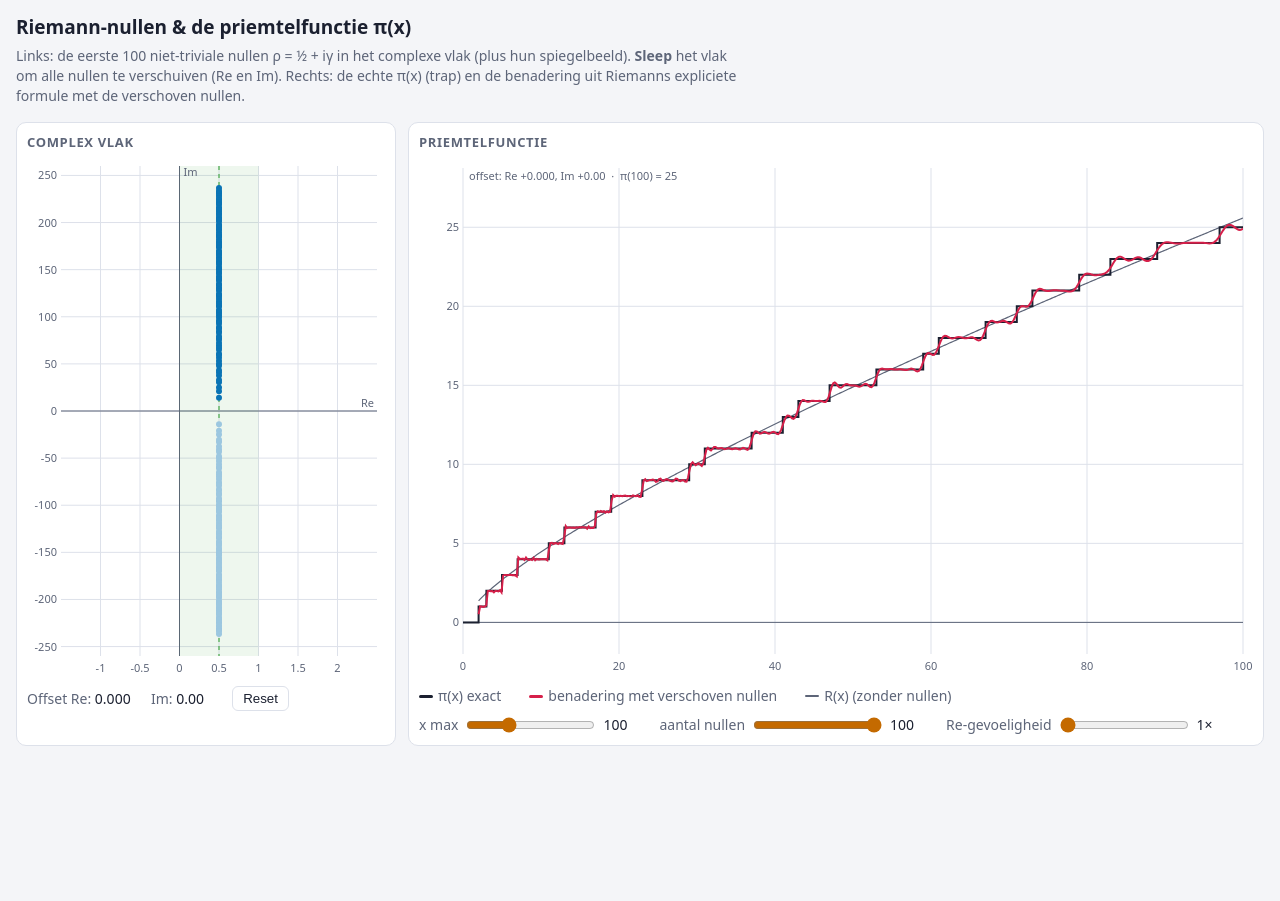
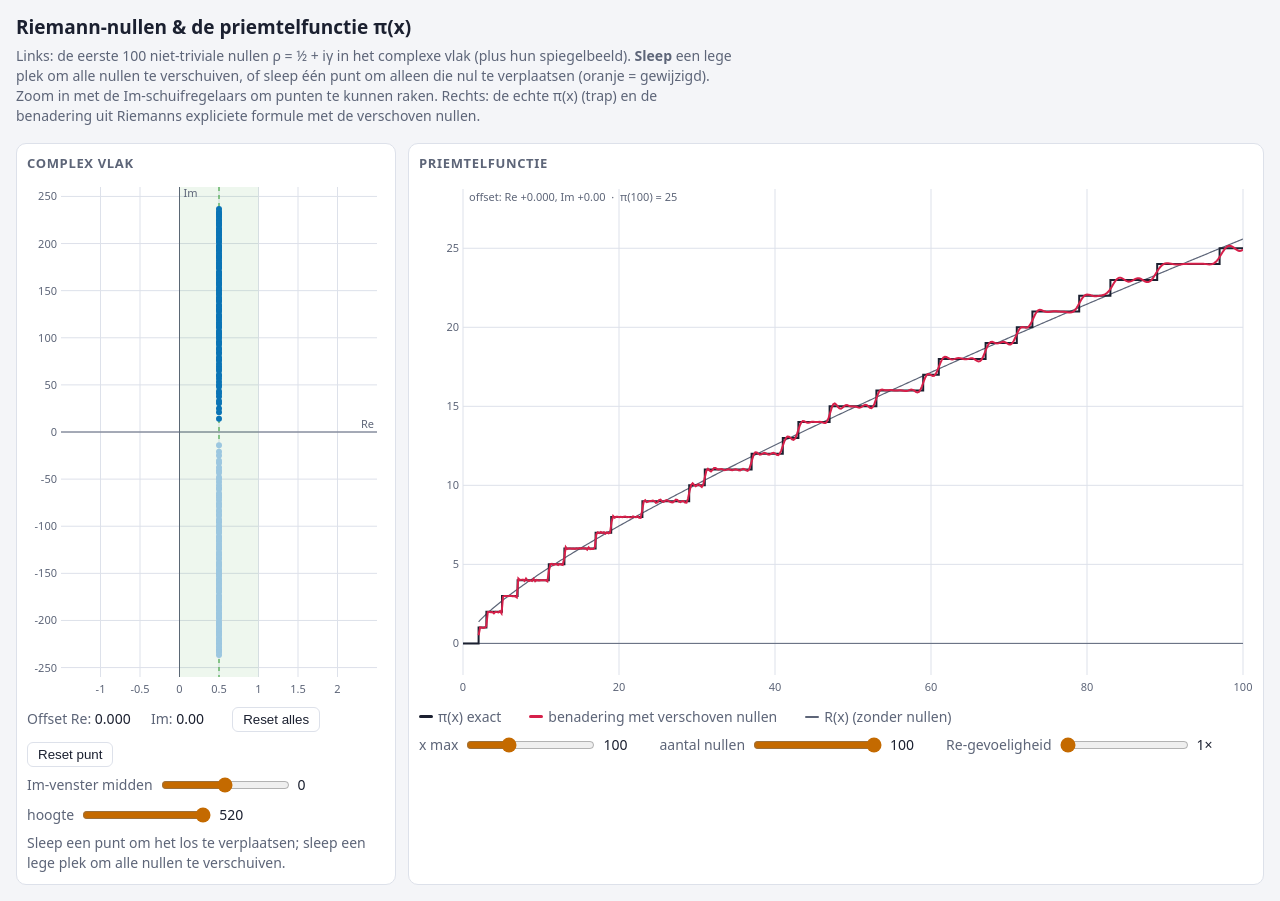
Before and after one commit to fractalshot/riemann, a plain HTML site: page index.html in a window 1280 px wide. Before the commit the page ends 800 px from the top, so only its background shows below. Drawn offline with Linux system fonts and the light colour scheme.

Commit message:
Maak individuele nullen versleepbaar en voeg Im-zoomvenster toe
Co-Authored-By: Claude Sonnet 5.5 <noreply@anthropic.com>
Claude-Session: https://claude.ai/code/session_01Y4Uo97iSLXjHXZPj6Qv7dR

```diff
--- a/index.html
+++ b/index.html
@@ -32,7 +32,7 @@ button:hover{border-color:var(--acc)}
 <body>
 <header>
 <h1>Riemann-nullen &amp; de priemtelfunctie π(x)</h1>
-<p>Links: de eerste 100 niet-triviale nullen ρ = ½ + iγ in het complexe vlak (plus hun spiegelbeeld). <b>Sleep</b> het vlak om alle nullen te verschuiven (Re en Im). Rechts: de echte π(x) (trap) en de benadering uit Riemanns expliciete formule met de verschoven nullen.</p>
+<p>Links: de eerste 100 niet-triviale nullen ρ = ½ + iγ in het complexe vlak (plus hun spiegelbeeld). <b>Sleep</b> een lege plek om alle nullen te verschuiven, of sleep één punt om alleen die nul te verplaatsen (oranje = gewijzigd). Zoom in met de Im-schuifregelaars om punten te kunnen raken. Rechts: de echte π(x) (trap) en de benadering uit Riemanns expliciete formule met de verschoven nullen.</p>
 </header>
 <main>
 <section class="card">
@@ -41,8 +41,12 @@ button:hover{border-color:var(--acc)}
 <div class="row">
 <span>Offset Re: <span class="val" id="oRe">0.000</span></span>
 <span>Im: <span class="val" id="oIm">0.00</span></span>
-<button id="reset">Reset</button>
+<button id="reset">Reset alles</button>
+<button id="resetSel">Reset punt</button>
 </div>
+<div class="row"><label>Im-venster midden <input type="range" id="vc" min="-250" max="250" value="0" step="1"><span class="val" id="vcV">0</span></label>
+<label>hoogte <input type="range" id="vs" min="20" max="520" value="520" step="1"><span class="val" id="vsV">520</span></label></div>
+<div class="row" id="selInfo" style="font-variant-numeric:tabular-nums"></div>
 </section>
 <section class="card">
 <h2>Priemtelfunctie</h2>
@@ -154,39 +158,61 @@ function piApprox(x,zeros){
 // exacte π(x)
 function sieve(N){const a=new Uint8Array(N+1).fill(1);a[0]=a[1]=0;for(let i=2;i*i<=N;i++)if(a[i])for(let j=i*i;j<=N;j+=i)a[j]=0;return a}
 const PR=sieve(400);
-const state={dRe:0,dIm:0,xmax:100,nz:100,sens:1};
+const state={dRe:0,dIm:0,xmax:100,nz:100,sens:1,vc:0,vs:520,sel:-1,pr:new Float64Array(100),pim:new Float64Array(100)};
 const css=n=>getComputedStyle(document.documentElement).getPropertyValue(n).trim();
 function fit(c){const r=c.getBoundingClientRect(),d=devicePixelRatio||1;c.width=Math.round(r.width*d);c.height=Math.round(r.height*d);const g=c.getContext('2d');g.setTransform(d,0,0,d,0,0);return [g,r.width,r.height]}
 // ---- vlak ----
 const plane=document.getElementById('plane');
-const RE0=-1.5,RE1=2.5,IM=260;
+const RE0=-1.5,RE1=2.5;
+let hits=[];
+function geo(){
+  const r=plane.getBoundingClientRect();
+  const L=34,B=22,T=8,R=8,pw=r.width-L-R,ph=r.height-T-B;
+  const lo=state.vc-state.vs/2;
+  return {w:r.width,h:r.height,L,B,T,R,pw,ph,
+    X:re=>L+(re-RE0)/(RE1-RE0)*pw, Y:im=>T+(1-(im-lo)/state.vs)*ph,
+    ureX:px=>px/pw*(RE1-RE0), uimY:px=>-px/ph*state.vs};
+}
+function niceStep(span){const r=span/8,p=Math.pow(10,Math.floor(Math.log10(r))),m=r/p;return (m<1.5?1:m<3.5?2:m<7.5?5:10)*p}
+function pointRe(k){return .5+state.dRe+state.pr[k]}
+function pointIm(k){return GAMMA[k]+state.dIm+state.pim[k]}
 function drawPlane(){
   const [g,w,h]=fit(plane);
-  const L=34,B=22,T=8,R=8,pw=w-L-R,ph=h-T-B;
-  const X=r=>L+(r-RE0)/(RE1-RE0)*pw, Y=i=>T+(1-(i+IM)/(2*IM))*ph;
+  const G=geo(),{L,T,pw,ph,X,Y}=G;
+  const lo=state.vc-state.vs/2,hi=state.vc+state.vs/2;
   g.clearRect(0,0,w,h);
   g.font='11px system-ui';g.fillStyle=css('--mut');g.strokeStyle=css('--grid');g.lineWidth=1;
-  for(let i=-250;i<=250;i+=50){g.beginPath();g.moveTo(L,Y(i));g.lineTo(L+pw,Y(i));g.stroke();g.textAlign='right';g.fillText(i,L-4,Y(i)+4)}
+  const st=niceStep(state.vs);
+  g.save();g.beginPath();g.rect(0,T-6,w,ph+12);g.clip();
+  for(let i=Math.ceil(lo/st)*st;i<=hi;i+=st){g.beginPath();g.moveTo(L,Y(i));g.lineTo(L+pw,Y(i));g.stroke();g.textAlign='right';g.fillText(Math.round(i*100)/100,L-4,Y(i)+4)}
+  g.restore();
   for(let r=-1;r<=2;r+=0.5){g.beginPath();g.moveTo(X(r),T);g.lineTo(X(r),T+ph);g.stroke();g.textAlign='center';g.fillText(r,X(r),h-6)}
-  // assen
-  g.strokeStyle=css('--mut');g.beginPath();g.moveTo(L,Y(0));g.lineTo(L+pw,Y(0));g.moveTo(X(0),T);g.lineTo(X(0),T+ph);g.stroke();
-  // kritieke strook
+  g.strokeStyle=css('--mut');g.beginPath();g.moveTo(X(0),T);g.lineTo(X(0),T+ph);if(lo<=0&&hi>=0){g.moveTo(L,Y(0));g.lineTo(L+pw,Y(0))}g.stroke();
   g.fillStyle=css('--crit');g.globalAlpha=.08;g.fillRect(X(0),T,X(1)-X(0),ph);g.globalAlpha=1;
   g.strokeStyle=css('--crit');g.setLineDash([4,4]);g.beginPath();g.moveTo(X(.5),T);g.lineTo(X(.5),T+ph);g.stroke();g.setLineDash([]);
-  g.fillStyle=css('--mut');g.textAlign='left';g.fillText('Re',L+pw-16,Y(0)-4);g.fillText('Im',X(0)+4,T+10);
-  // nullen
+  g.fillStyle=css('--mut');g.textAlign='left';g.fillText('Re',L+pw-16,(lo<=0&&hi>=0?Y(0):T+ph)-4);g.fillText('Im',X(0)+4,T+10);
   g.save();g.beginPath();g.rect(L,T,pw,ph);g.clip();
-  const re=.5+state.dRe;
-  const dot=(r,i,c)=>{g.fillStyle=c;g.beginPath();g.arc(X(r),Y(i),3,0,6.3);g.fill()};
+  hits=[];
+  const rad=state.vs<150?4.5:3;
   for(let k=0;k<100;k++){
-    const used=k<state.nz;
-    dot(re,GAMMA[k]+state.dIm,used?css('--zero'):css('--grid'));
-    dot(re,-(GAMMA[k]+state.dIm),used?css('--zeroc'):css('--grid'));
+    const used=k<state.nz, mod=state.pr[k]!==0||state.pim[k]!==0;
+    for(const sg of [1,-1]){
+      const re=pointRe(k),im=sg*pointIm(k),px=X(re),py=Y(im);
+      if(py<T-10||py>T+ph+10)continue;
+      hits.push({k,sg,px,py});
+      g.fillStyle=!used?css('--grid'):mod?css('--acc'):(sg>0?css('--zero'):css('--zeroc'));
+      g.beginPath();g.arc(px,py,rad,0,6.3);g.fill();
+      if(k===state.sel){g.strokeStyle=css('--fg');g.lineWidth=1.5;g.beginPath();g.arc(px,py,rad+3,0,6.3);g.stroke();g.lineWidth=1}
+    }
   }
   g.restore();
+  const el=document.getElementById('selInfo');
+  const k=state.sel;
+  el.textContent=k<0?'Sleep een punt om het los te verplaatsen; sleep een lege plek om alle nullen te verschuiven.':
+    `ρ${k+1} = ${pointRe(k).toFixed(3)} ${pointIm(k)>=0?'+':'−'} ${Math.abs(pointIm(k)).toFixed(3)}i  (oorspronkelijk ½ + ${GAMMA[k].toFixed(3)}i)`;
 }
 function zerosNow(){
-  const z=[];for(let k=0;k<state.nz;k++)z.push({re:.5+state.dRe,im:GAMMA[k]+state.dIm});return z;
+  const z=[];for(let k=0;k<state.nz;k++)z.push({re:pointRe(k),im:pointIm(k)});return z;
 }
 // ---- π ----
 const pic=document.getElementById('pi');
@@ -234,19 +260,37 @@ function update(){
 }
 // ---- drag ----
 let drag=null;
-plane.addEventListener('pointerdown',e=>{plane.setPointerCapture(e.pointerId);drag={x:e.clientX,y:e.clientY,re:state.dRe,im:state.dIm};plane.classList.add('drag')});
+function pick(e){
+  const r=plane.getBoundingClientRect(),x=e.clientX-r.left,y=e.clientY-r.top;
+  let best=null,bd=(e.pointerType==='touch'?22:12)**2;
+  for(const h of hits){const d=(h.px-x)**2+(h.py-y)**2;if(d<bd&&h.k<state.nz){bd=d;best=h}}
+  return best;
+}
+plane.addEventListener('pointerdown',e=>{
+  plane.setPointerCapture(e.pointerId);
+  const h=pick(e);
+  drag={x:e.clientX,y:e.clientY,re:state.dRe,im:state.dIm,vc:state.vc,k:h?h.k:-1,sg:h?h.sg:1,
+        pr:h?state.pr[h.k]:0,pim:h?state.pim[h.k]:0};
+  state.sel=h?h.k:-1;
+  plane.classList.add('drag');update();
+});
 plane.addEventListener('pointermove',e=>{
   if(!drag)return;
-  const r=plane.getBoundingClientRect();
-  const pw=r.width-42,ph=r.height-30;
-  state.dRe=drag.re+(e.clientX-drag.x)/pw*(RE1-RE0)*state.sens/ (state.sens>1?4:1);
-  state.dIm=drag.im-(e.clientY-drag.y)/ph*(2*IM);
+  const G=geo(),dx=e.clientX-drag.x,dy=e.clientY-drag.y;
+  if(drag.k>=0){
+    state.pr[drag.k]=drag.pr+G.ureX(dx);
+    state.pim[drag.k]=drag.pim+drag.sg*G.uimY(dy);
+  }else{
+    state.dRe=drag.re+G.ureX(dx)*state.sens/(state.sens>1?4:1);
+    state.dIm=drag.im+G.uimY(dy);
+  }
   update();
 });
 const endDrag=()=>{drag=null;plane.classList.remove('drag')};
 plane.addEventListener('pointerup',endDrag);plane.addEventListener('pointercancel',endDrag);
-document.getElementById('reset').onclick=()=>{state.dRe=0;state.dIm=0;update()};
-for(const [id,key,fmt] of [['xmax','xmax',v=>v],['nz','nz',v=>v],['sens','sens',v=>v+'×']]){
+document.getElementById('reset').onclick=()=>{state.dRe=0;state.dIm=0;state.pr.fill(0);state.pim.fill(0);state.sel=-1;update()};
+document.getElementById('resetSel').onclick=()=>{const k=state.sel;if(k>=0){state.pr[k]=0;state.pim[k]=0;update()}};
+for(const [id,key,fmt] of [['xmax','xmax',v=>v],['nz','nz',v=>v],['sens','sens',v=>v+'×'],['vc','vc',v=>v],['vs','vs',v=>v]]){
   const el=document.getElementById(id);
   el.oninput=()=>{state[key]=+el.value;document.getElementById(id+'V').textContent=fmt(el.value);update()};
 }
```
